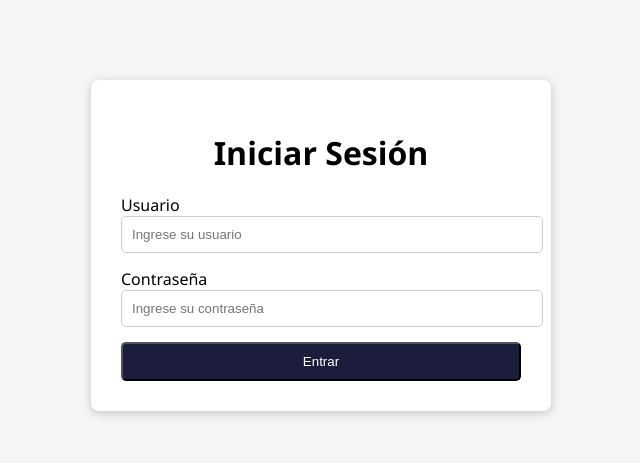
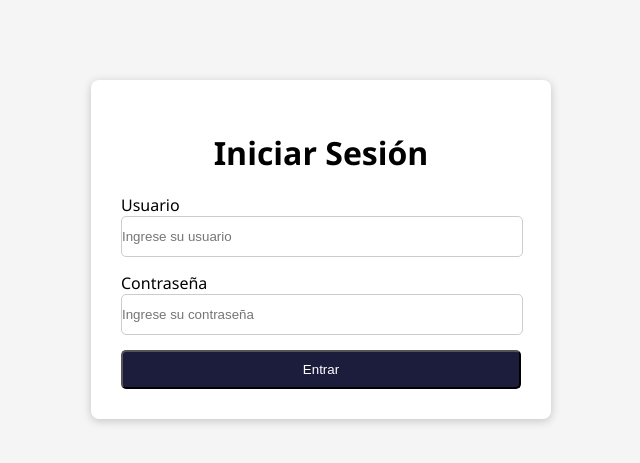
Before and after one commit to vcalderonc/ProyectoFinalSQL, a Flask app: page /login in a window 1280 px wide. Shown: the top 463 px of the page, without its empty margins (319-959 px from the left). Run offline with Flask 3, Linux system fonts and the light colour scheme.

Commit message:
12/05/2025  2:34

```diff
--- a/ProyectoFinalSQL/Frontend/Static/styleinicio.css
+++ b/ProyectoFinalSQL/Frontend/Static/styleinicio.css
@@ -187,7 +187,7 @@ header {
 
 .login-container input {
     width: 100%;
-    padding: 10px;
+    padding: 12px 0px;
     margin-bottom: 15px;
     border: 1px solid #ccc;
     border-radius: 5px;
--- a/ProyectoFinalSQL/Frontend/Templates/admin.html
+++ b/ProyectoFinalSQL/Frontend/Templates/admin.html
@@ -13,7 +13,7 @@
 
   <header>
     <div class="menu-icon" onclick="toggleMenu()">&#9776;</div>
-    <div class="logo"><span>Entrecol +</span></div>
+    <div class="logo"><span>Entrecol +</span></div>s
   </header>
 
   <div id="side-menu" class="dropdown-menu">
@@ -43,6 +43,7 @@
   </div>
 
   <script>
+
     function toggleMenu() {
       const menu = document.getElementById("side-menu");
       menu.style.display = (menu.style.display === "block") ? "none" : "block";
```
